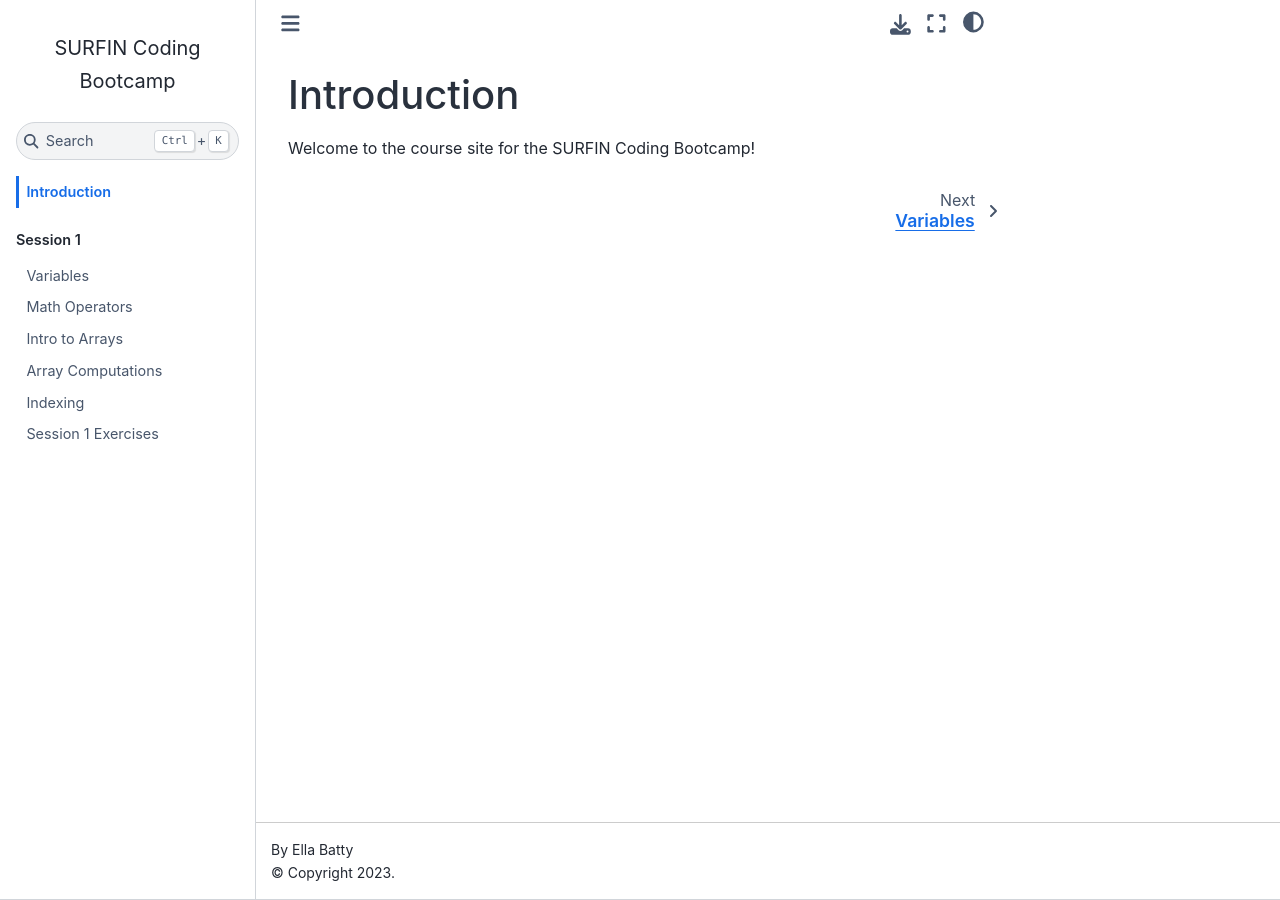
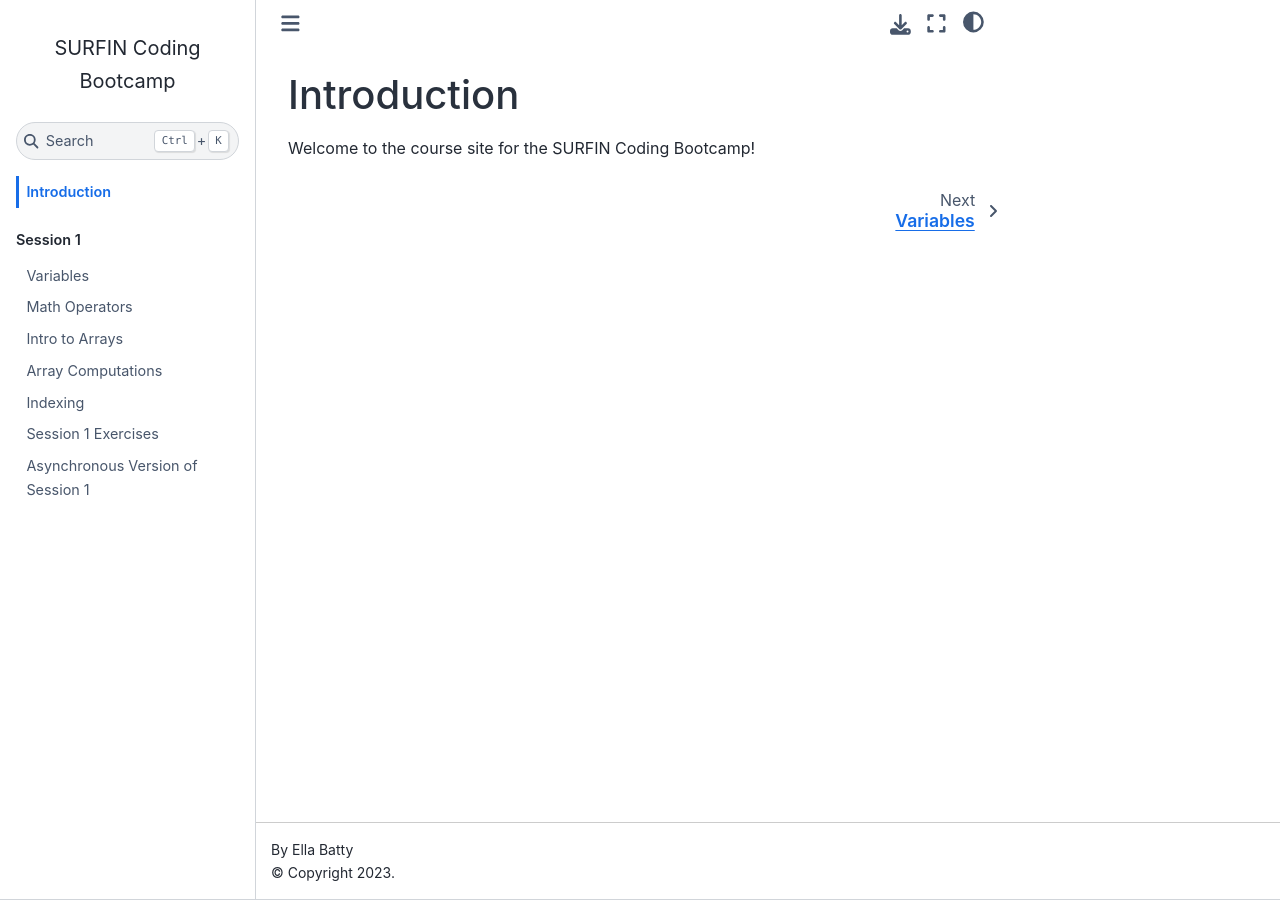
Before and after one commit to ebatty/CodingBootcamp, a Jupyter Book: the page built from intro.md, in a window 1280 px wide. Built offline with Jupyter Book 1.0.4 settings and Sphinx 7.4.7 and the Sphinx Book theme 1.1.4, drawn with Linux system fonts in a browser that asks for light colours.

Commit message:
Update _toc.yml

```diff
--- a/_toc.yml
+++ b/_toc.yml
@@ -9,3 +9,4 @@ parts:
     - file: content/ArrayComputations.ipynb
     - file: content/Indexing.ipynb
     - file: content/Session1_Exercises.ipynb
+    - file: content/Session1_Asynchronous.ipynb
```
